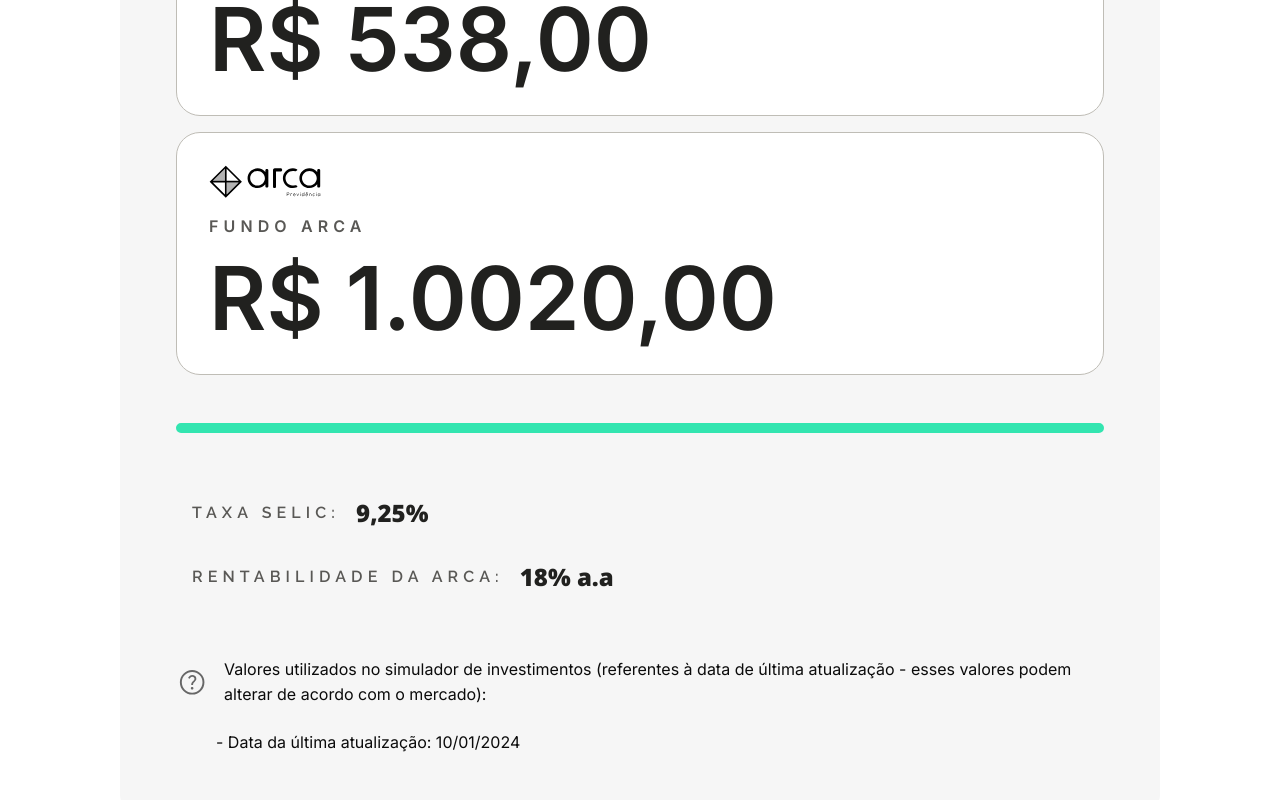
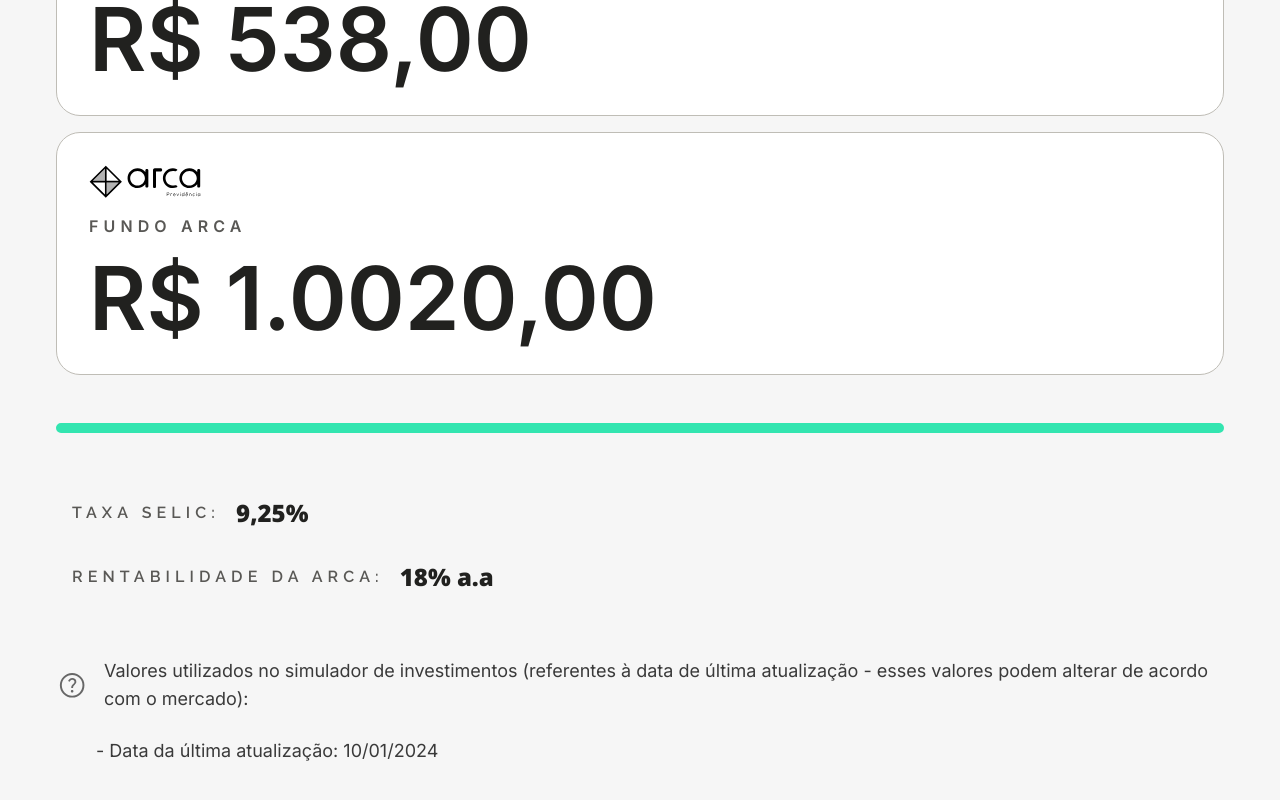
Before and after one commit to lucasfontinele/calculadora-grupo-primo, a Next.js app: page /resultado in a window 1280 px wide. Shown: the part 426-1226 px from the top of the page. Built offline with nearby package versions, Linux system fonts and the light colour scheme.

Commit message:
feat: :construction: working in progress

```diff
--- a/app/(features)/resultado/components/SimulationDisplay/SimulationDisplay.tsx
+++ b/app/(features)/resultado/components/SimulationDisplay/SimulationDisplay.tsx
@@ -4,23 +4,23 @@
 export function SimulationDisplay() {
   return (
     <div className="w-full">
-      <Grid>
-        <div className="flex flex-col gap-y-12 p-14 max-lg:px-4 max-lg:py-8 bg-tertiary-gray rounded-2xl">
-          <h2 className="text-[40px] font-sans font-bold text-content-primary">
+      <Grid className="max-lg:px-0 max-md:px-0">
+        <div className="flex flex-col gap-y-12 p-14 max-lg:gap-y-8 max-lg:px-4 max-lg:py-8 bg-tertiary-gray rounded-2xl">
+          <h2 className="text-[40px] font-sans font-bold text-content-primary max-lg:text-xl">
             Resultado:
           </h2>
 
-          <div className="flex flex-col gap-y-4 mt-10">
-            <h4 className="font-sans font-semibold text-content-tertiary text-[32px]">
+          <div className="flex flex-col gap-y-4 mt-10 max-lg:mt-0">
+            <h4 className="font-sans font-semibold text-content-tertiary text-[32px] max-lg:text-lg">
               Em 24 meses você teria:
             </h4>
 
             <div className="bg-white rounded-3xl border-border-opaque border p-8 flex flex-col gap-y-4">
-              <small className="uppercase text-base tracking-[5.12px] text-content-secondary font-semibold font-sans">
+              <small className="uppercase text-base tracking-[5.12px] text-content-secondary font-semibold font-sans max-lg:text-sm">
                 Taxa Selic
               </small>
 
-              <strong className="font-semibold font-sans text-[88px] text-content-primary leading-none">
+              <strong className="font-semibold font-sans text-[88px] text-content-primary leading-none max-lg:text-[32px]">
                 R$ 538,00
               </strong>
             </div>
@@ -34,11 +34,11 @@
                 className="max-lg:max-w-[72px] max-lg:max-h-[20px]"
               />
 
-              <small className="uppercase text-base tracking-[5.12px] text-content-secondary font-semibold font-sans">
+              <small className="uppercase text-base tracking-[5.12px] text-content-secondary font-semibold font-sans max-lg:text-sm">
                 Fundo Arca
               </small>
 
-              <strong className="font-semibold font-sans text-[88px] text-content-primary leading-none">
+              <strong className="font-semibold font-sans text-[88px] text-content-primary leading-none max-lg:text-[32px]">
                 R$ 1.0020,00
               </strong>
             </div>
@@ -57,7 +57,7 @@
             </div>
 
             <div className="p-4">
-              <span className="flex items-center gap-x-4 uppercase text-base tracking-[5.12px] text-content-secondary font-semibold font-raleway">
+              <span className="flex items-center gap-x-4 uppercase text-base tracking-[5.12px] text-content-secondary font-semibold font-raleway max-lg:flex-col max-lg:items-start max-lg:gap-y-4">
                 RENTABILIDADE DA ARCA:
                 <b className="text-content-primary text-2xl font-open-sans font-extrabold tracking-normal normal-case">
                   18% a.a
@@ -67,17 +67,17 @@
           </div>
 
           <div className="flex flex-col gap-y-6">
-            <div className="flex items-center gap-x-4">
+            <div className="flex items-center gap-x-4 max-lg:items-start">
               <Image alt="Help" src="/help.svg" width={32} height={32} />
 
-              <span className="font-sans text-lg text-gray">
+              <span className="font-sans text-lg text-content-tertiary max-lg:text-sm">
                 Valores utilizados no simulador de investimentos (referentes à
                 data de última atualização - esses valores podem alterar de
                 acordo com o mercado):
               </span>
             </div>
 
-            <span className="ml-10 font-sans text-lg text-gray">
+            <span className="ml-10 font-sans text-lg text-content-tertiary max-lg:text-sm">
               - Data da última atualização: 10/01/2024
             </span>
           </div>
--- a/app/(features)/resultado/page.tsx
+++ b/app/(features)/resultado/page.tsx
@@ -2,7 +2,7 @@
 
 export default function ResultPage() {
   return (
-    <div className="flex flex-col w-full px-[120px] py-[80px] max-lg:p-8">
+    <div className="flex flex-col w-full py-[80px] max-lg:p-8">
       <SimulationDisplay />
     </div>
   );
```
